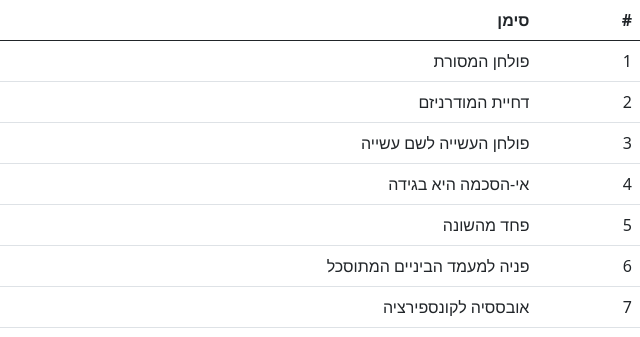
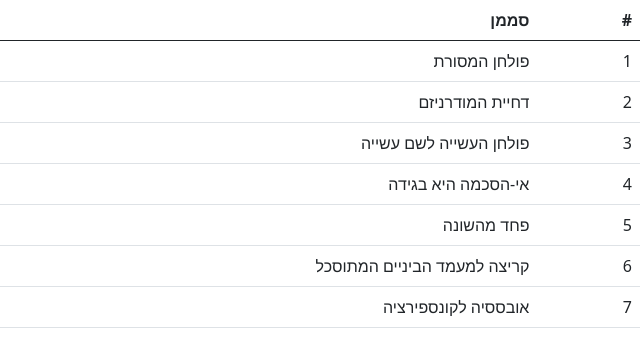
Before and after one commit to roninbar/2020-12-13-fascism, a plain HTML site: page index.html in a window 1280 px wide. Shown: the top 337 px of the page, 640-1280 px from the left. Drawn offline with nearby package versions, Linux system fonts and the light colour scheme.

Commit message:
Improve Hebrew wording.

```diff
--- a/index.html
+++ b/index.html
@@ -13,7 +13,7 @@
     <table class="table">
         <thead>
             <th>#</th>
-            <th>סימן</th>
+            <th>סממן</th>
             <th>הסבר</th>
             <th><input type="checkbox" disabled></th>
         </thead>
@@ -50,7 +50,7 @@
             </tr>
             <tr>
                 <td>6</td>
-                <td>פניה למעמד הביניים המתוסכל</td>
+                <td>קריצה למעמד הביניים המתוסכל</td>
                 <td></td>
                 <td></td>
             </tr>
```
